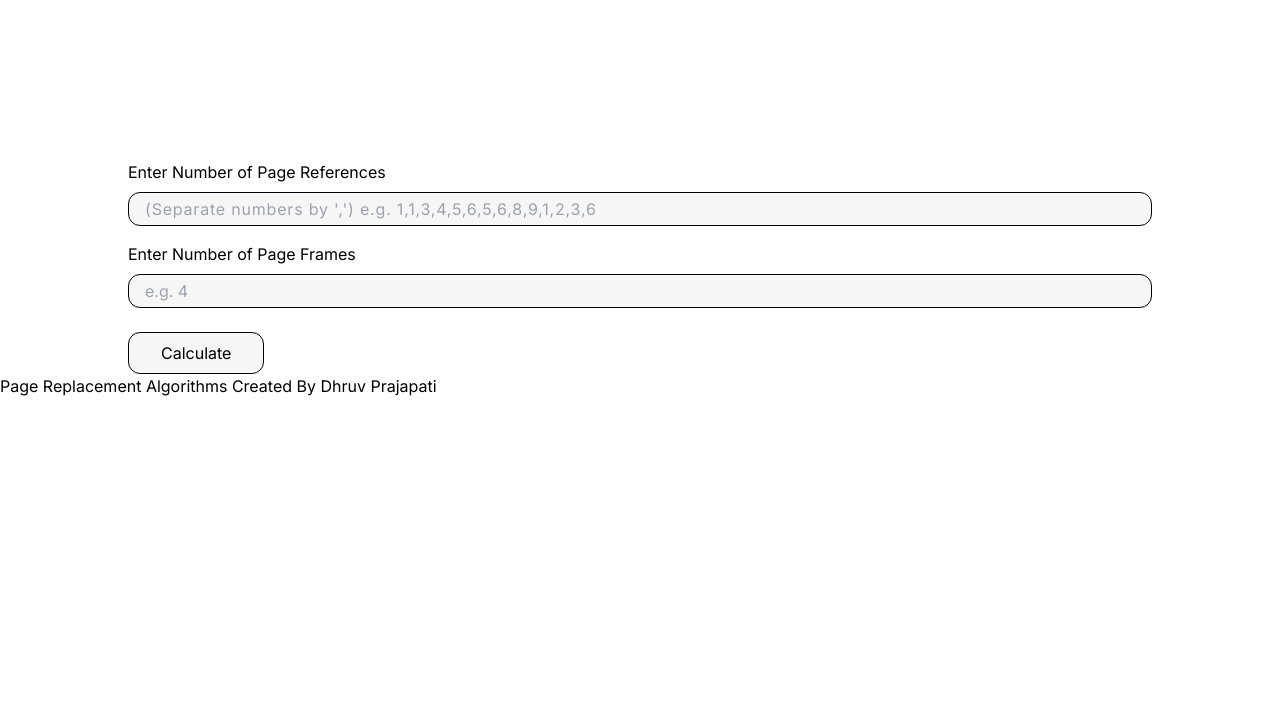
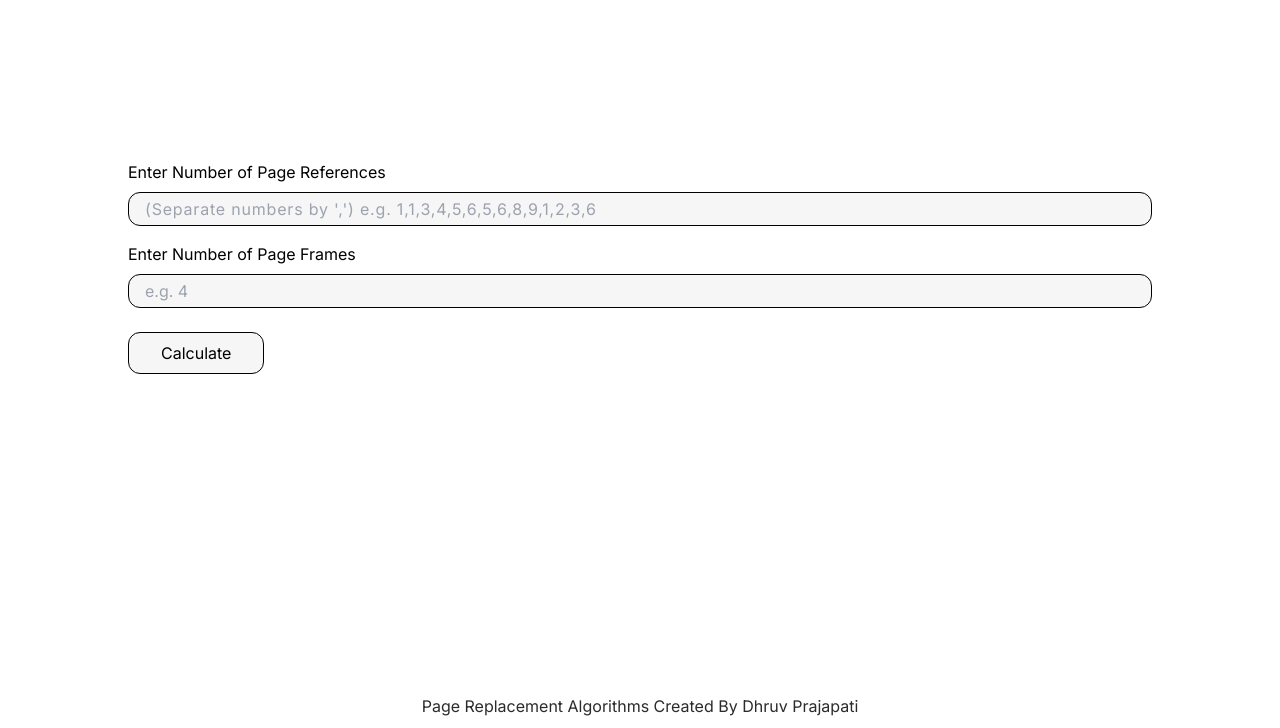
Before and after one commit to dhruvb2007/Page_Replacement_Algorithms, a plain HTML site: page index.html in a window 1280 px wide. Shown: the part 72-800 px from the top of the page. Drawn offline with nearby package versions, Linux system fonts and the light colour scheme.

Commit message:
Footer Added style.css

```diff
--- a/style.css
+++ b/style.css
@@ -44,3 +44,18 @@ body{
     font-weight: bold;
     margin-bottom: 8px;
 }
+
+.fixed-footer {
+    position: fixed; /* Make footer fixed */
+    bottom: 0;/* Position it at the bottom */
+    left: 0;
+    width: 100%; /* Full width */
+    color: #2b2b2b; /* Light text color */
+    text-align: center; /* Center the text */
+    padding: 10px 0; /* Add some padding */
+    z-index: 1000; /* Ensure it stays above other elements */
+}
+
+.fixed-footer p {
+    margin: 0; /* Remove default paragraph margin */
+}
```
